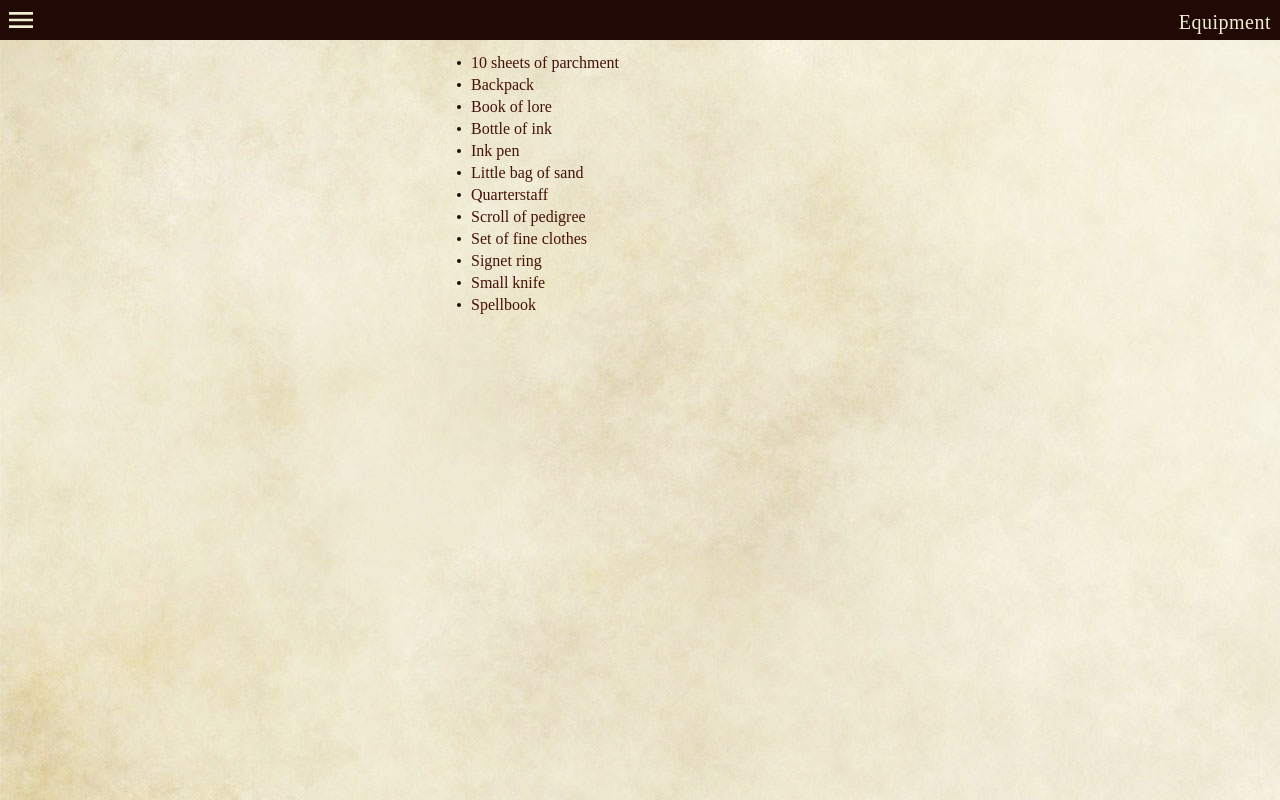
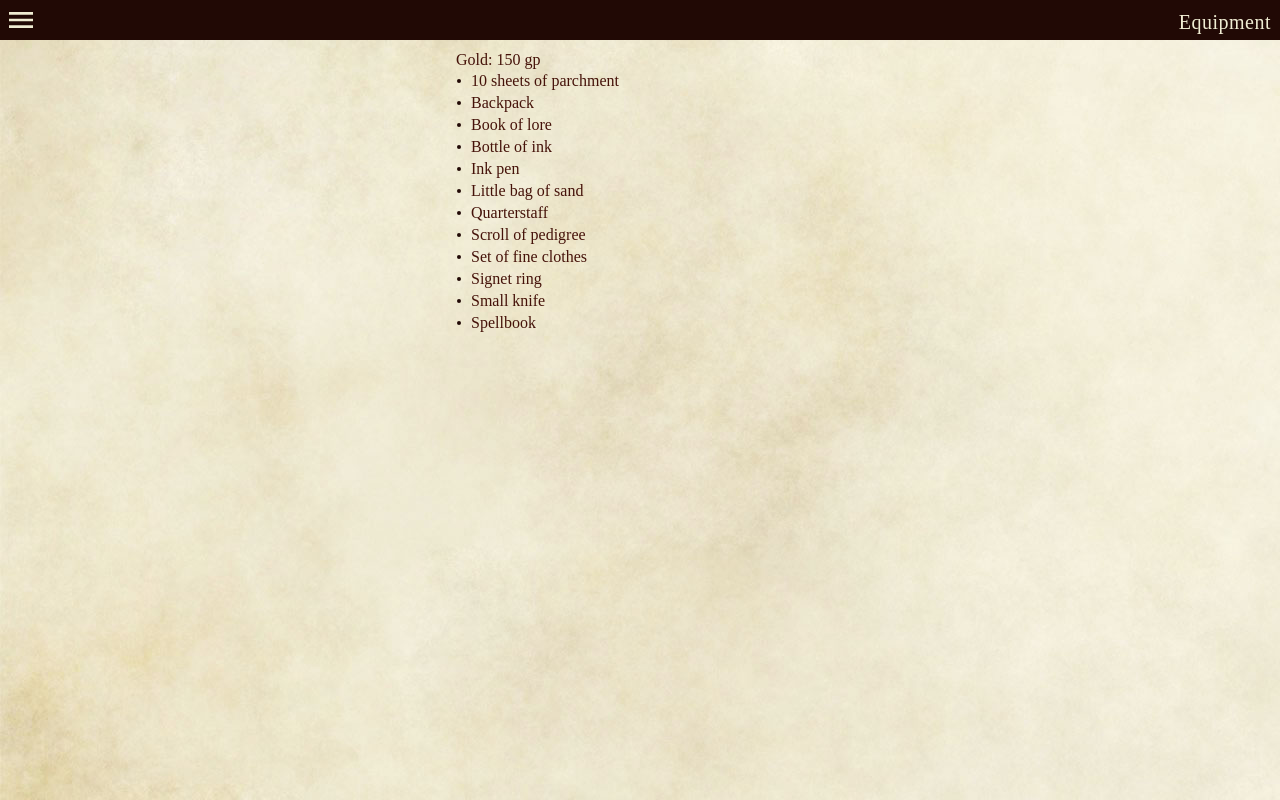
Before and after one commit to Finbel/bceltorchul, a React (Create React App) app: page /equipment in a window 1280 px wide. Built offline with nearby package versions, Linux system fonts and the light colour scheme; a web font is replaced by a local one.

Commit message:
final touches

```diff
--- a/src/routes/Equipment.js
+++ b/src/routes/Equipment.js
@@ -5,6 +5,7 @@ const Equipment = () => {
   console.log(character.starting_equipment);
   return (
     <div style={{ paddingLeft: 16 }}>
+      <div>Gold: {character.starting_gold} gp</div>
       <table
         style={{
           borderCollapse: "separate",
```
